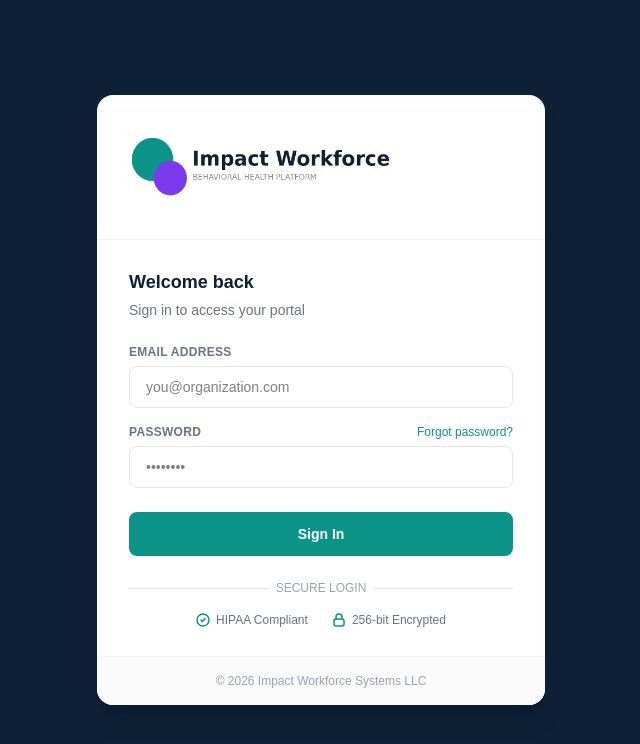
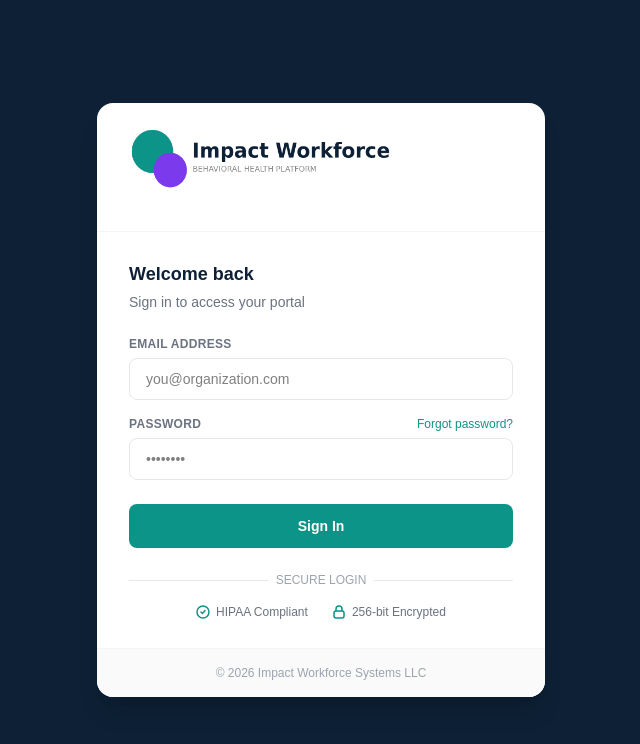
Before and after one commit to ImpactLearningBHS/bh-lms, a Next.js app: page /login in a window 1280 px wide. Shown: the top 744 px of the page, without its empty margins (319-959 px from the left). Built offline with nearby package versions, Linux system fonts and the light colour scheme; no server answers.

Commit message:
Center logo and fix spacing on login page

```diff
--- a/app/login/page.js
+++ b/app/login/page.js
@@ -62,8 +62,8 @@
       <div className="bg-white rounded-2xl shadow-xl w-full max-w-md overflow-hidden">
 
         {/* Logo area */}
-        <div className="px-8 pt-10 pb-6 text-center border-b border-gray-100">
-        <img src="/ImpactWorkforce.png" alt="Impact Workforce" className="h-20" />
+        <div className="px-8 pt-6 pb-6 text-center border-b border-gray-100">
+  <img src="/ImpactWorkforce.png" alt="Impact Workforce" className="h-20 mx-auto" />
         </div>
 
         {/* Form area */}
```
